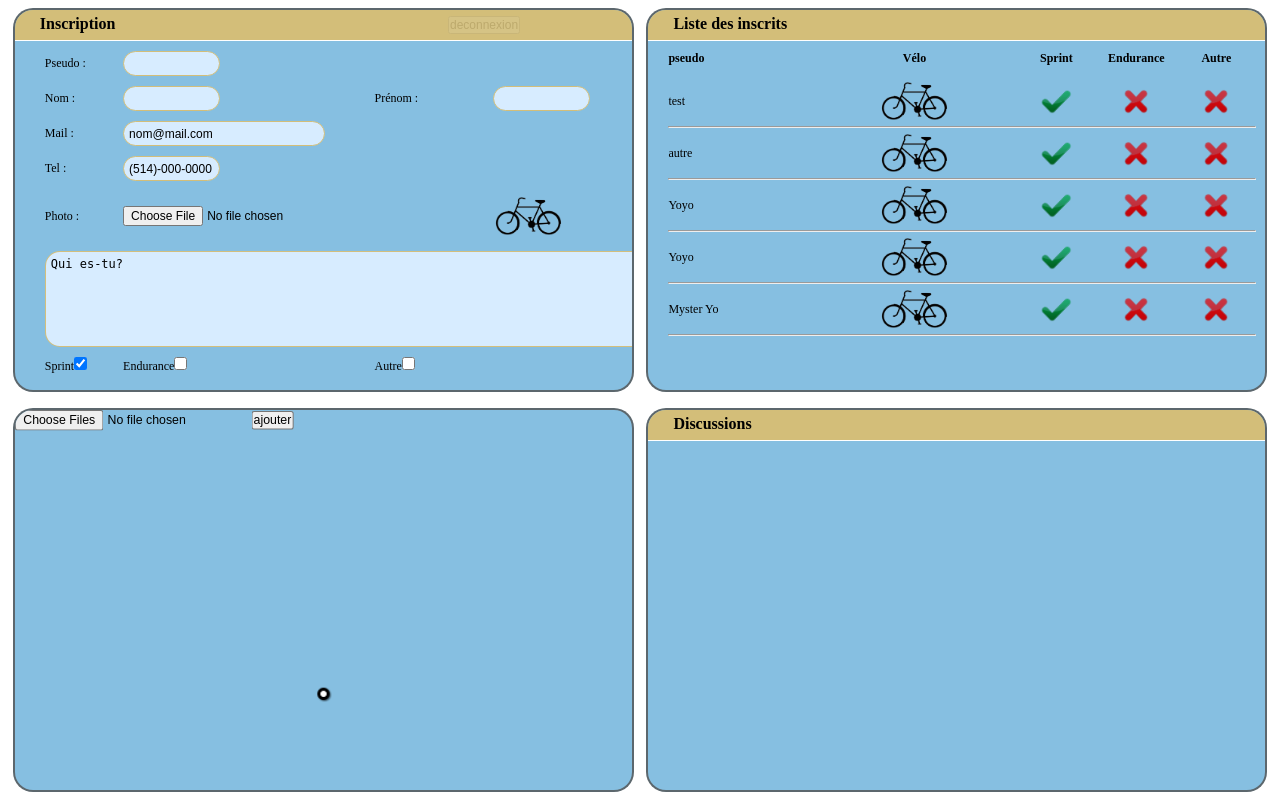
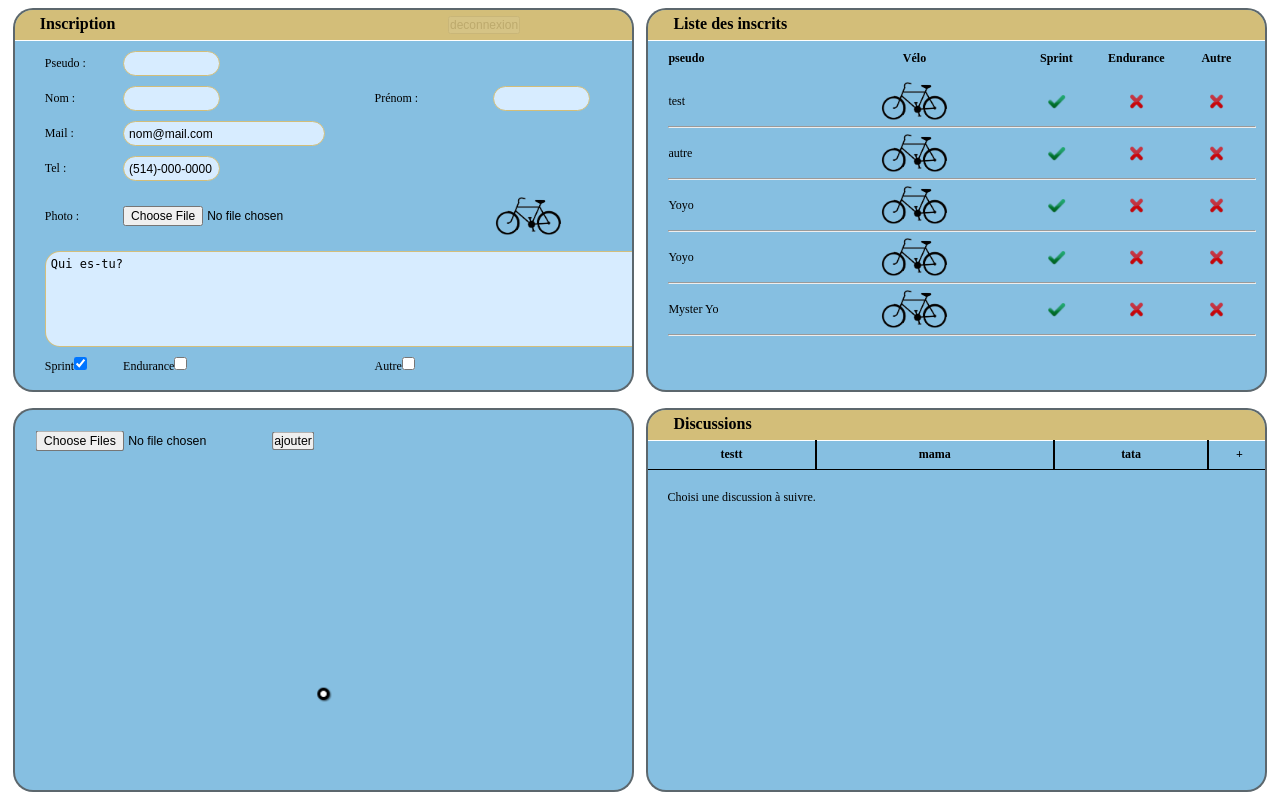
Before and after one commit to ymarfoq/course, a PHP site: page / in a window 1280 px wide. Run offline with PHP 8.4, Linux system fonts and the light colour scheme; the visitor is signed in with stand-in values (Sample User, id 1); data comes from the database, SQL or seed files in the repository; both versions use the stored data as it was after the commit; some libraries are stand-ins or nearby versions.

Commit message:
début des discussions

```diff
--- a/index.php
+++ b/index.php
@@ -1,5 +1,6 @@
 <?php
 session_start();
+$conn = new PDO('sqlite:base.db');
 if(isset($_POST['connexion'])){
 	if($_POST['connexion']=='trophée900'){$_SESSION['admin']=1;}
 	else{$_SESSION['admin']=0;}
@@ -84,10 +85,7 @@ else{echo '<input type="password" name="connexion" size=10><input type="submit"
 					<tr id="first_line"><td height=10 colspan=5></td></tr>
 
 <?php
-$conn = new PDO('sqlite:base.db');
-
 	$participants = $conn->query('SELECT * FROM participants ORDER BY ID DESC;')->fetchAll();
-
 	foreach ($participants as $participant){
 		if($participant["sprint"]==1){$sprint = 'images/tick.png';}else{$sprint = 'images/cross.png';}
 		if($participant["endurance"]==1){$endurance = 'images/tick.png';}else{$endurance = 'images/cross.png';}
@@ -95,9 +93,9 @@ $conn = new PDO('sqlite:base.db');
 				echo 	"<tr id='".$participant["id"]."' title='".$participant["description"]."'>
 							<td align=left>".$participant["pseudo"]."</td>
 							<td><img src='".$participant["photo"]."' height=50></td>
-							<td><img src='".$sprint."' height=25></td>
-							<td><img src='".$endurance."' height=25></td>
-							<td><img src='".$autre."' height=25></td>";
+							<td><img src='".$sprint."' height=15></td>
+							<td><img src='".$endurance."' height=15></td>
+							<td><img src='".$autre."' height=15></td>";
 				if($_SESSION['admin']){
 					echo "<td align=center><form action='data.php' method='post'>
 							<input type='hidden' name='action' value='supprimer'>
@@ -133,7 +131,7 @@ $conn = new PDO('sqlite:base.db');
 						}
 						if($_SESSION['admin']){
 							echo "<div data-p='112.50' style='display: none;'>
-									<form action='data.php' method='post' enctype='multipart/form-data'>
+									<form style='margin:20px;' action='data.php' method='post' enctype='multipart/form-data'>
 										<input type='hidden' name='action' value='ajouter_photos' >
 										<input type='file' name='album_photo[]' multiple>
 										<input type='submit' value='ajouter'>
@@ -154,6 +152,24 @@ $conn = new PDO('sqlite:base.db');
 		</div>
 		<div id="media_block" class="principal_block">
 			<div class="titre"><h1>Discussions</h1></div>
+			<table id="tableDiscussion" cellspacing="0">
+				<tr>
+<?php
+$discussions = $conn->query('SELECT discussionId,discussionName FROM discussions;')->fetchAll();
+foreach ($discussions as $discussion){
+	echo "<th class='titreDiscussion' id='discussion".$discussion['discussionId']."'>".$discussion['discussionName']."</th>";
+}
+?>
+					<th class="titreDiscussion" id="ajoutDiscussion">+</th>
+				</tr>
+				<tr>
+					<td colspan=5>
+						<p id="Discussion">
+							Choisi une discussion à suivre.
+						</p>
+					</td>
+				</tr>
+			</table>
 		</div>
 	</body>
 	<script type="text/javascript" src="js/script.js"> </script>
--- a/js/script.js
+++ b/js/script.js
@@ -1,5 +1,9 @@
 $(document).ready(function (e) {
 
+	try {
+		var discussionIdGet = decodeURIComponent(window.location.search.match(/(\?|&)discussion\=([^&]*)/)[2]);
+	}
+	catch (e) {var discussionIdGet=""};
 	var verif_mail=false;
 	var verif_pseudo=false
 
@@ -103,9 +107,19 @@ $(document).ready(function (e) {
 		}
 	}));
 
+	$('.titreDiscussion').click((function(e){
+		$.ajax({
+			type: 'POST',
+			url: 'data.php',
+			data: 'action=changeDiscussion&discussionId=' + this.id
+			})
+			.done(function (data) {
+			$("#Discussion").html(data);
+			});
+		}));
+
 	// Function to preview image after validation
-	$(function() {
-		$("#photo").change(function() {
+	$(function() {$("#photo").change(function() {
 		var file = this.files[0];
 		var imagefile = file.type;
 		var match= ["image/jpeg","image/png","image/jpg"];
@@ -118,14 +132,14 @@ $(document).ready(function (e) {
 			reader.onload = imageIsLoaded;
 			reader.readAsDataURL(this.files[0]);
 		}
-		});
-	});
+	});});
+
+	$("#discussion"+discussionIdGet).click();
 
 
 
 	function imageIsLoaded(e) {
 		$("#photo").css("color","green");
-		//$('#load_photo').css("display", "block");
 		$('#load_photo').attr('src', e.target.result);
 		$('#load_photo').attr('height', '50px');
 	};
--- a/style.css
+++ b/style.css
@@ -3,6 +3,7 @@
 	padding:0;
 	font-size:12px;
 }
+
 input[type=text], input[type=mail]{
 	height:25px;
 	background-color: #d7ecff;
@@ -19,6 +20,7 @@ textarea{
 	padding:5px;
 
 }
+
 .titre{
 	margin:0;
 	overflow:hidden;
@@ -102,6 +104,7 @@ h1{
 	bottom:1%;
 	left:1%;
 }
+
 #media_block{
 	top:51%;
 	right:1%;
@@ -133,7 +136,6 @@ h1{
 .jssorb05 div:hover, .jssorb05 .av:hover { background-position: -97px -7px; }
 .jssorb05 .av { background-position: -97px -7px; }
 .jssorb05 .dn, .jssorb05 .dn:hover { background-position: -97px -7px; }
-
 /* jssor slider arrow navigator skin 12 css */
 /*
 .jssora12l                  (normal)
@@ -159,3 +161,27 @@ h1{
 .jssora12r:hover { background-position: -195px -37px; }
 .jssora12l.jssora12ldn { background-position: -256px -37px; }
 .jssora12r.jssora12rdn { background-position: -315px -37px; }
+
+
+#tableDiscussion{
+	position:relative;
+	top:-1px;
+	left:-1px;
+	width:101%;
+}
+.titreDiscussion{
+	border-right:1px solid black;
+	border-left:1px solid black;
+	border-bottom:1px solid black;
+	height:30px;
+	cursor:pointer;
+}
+
+.titreDiscussion:hover{
+	background: #d3be79;
+	border-top:1px solid #d3be79;
+}
+
+#Discussion{
+	margin:20px;
+}
```
Also changed, not shown: data.php (+41 -3 lines), base.db. Lines whose indentation alone changed are shown as unchanged.
